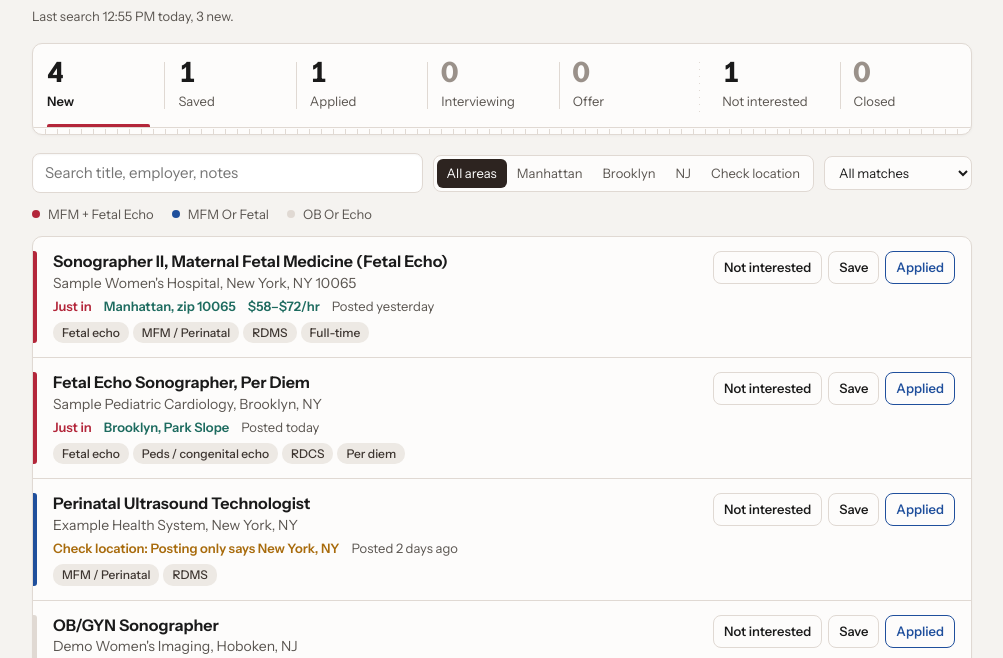
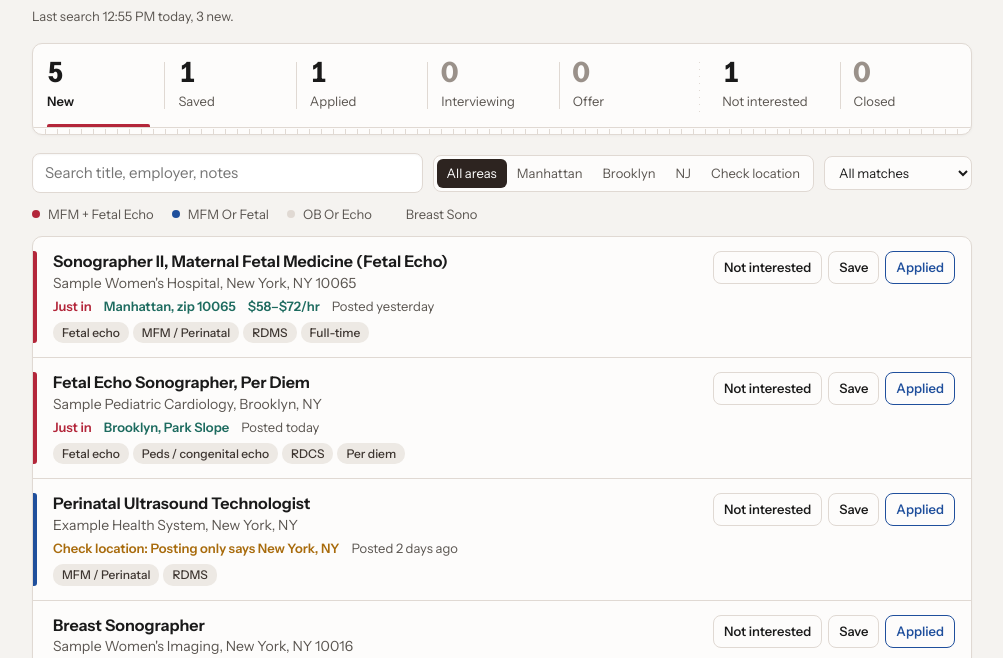
Before and after one commit to ant-personal-ghub/job-tracker, a plain HTML site: page index.html in a window 1280 px wide. Both pictures are taken after a click on the button "Preview with sample data". Shown: the part 133-791 px from the top of the page, without its empty margins (138-1141 px from the left). Drawn offline with Linux system fonts and the light colour scheme.

Commit message:
Add breast tier and legend to job listings

```diff
--- a/index.html
+++ b/index.html
@@ -93,6 +93,7 @@ select.plain { border: 1px solid var(--line); background: var(--surface); border
 .job::before { content: ""; position: absolute; left: 0; top: 14px; bottom: 14px; width: 4px; border-radius: 0 3px 3px 0; background: var(--line); }
 .job[data-tier="top"]::before { background: var(--red); }
 .job[data-tier="strong"]::before { background: var(--blue); }
+.job[data-tier="breast"]::before { background: var(--purple); }
 .job.flash { animation: flash 1.6s ease-out; }
 @keyframes flash { from { background: var(--amber-bg); } to { background: var(--surface); } }
 .job-title { font-size: 16px; font-weight: 650; line-height: 1.3; background: none; border: 0; padding: 0; text-align: left; color: var(--ink); }
@@ -113,6 +114,7 @@ select.plain { border: 1px solid var(--line); background: var(--surface); border
 .legend-dot { display: inline-block; width: 8px; height: 8px; border-radius: 50%; background: var(--line); flex: none; margin-right: 2px; }
 .legend .ltop .legend-dot { background: var(--red); }
 .legend .lstrong .legend-dot { background: var(--blue); }
+.legend .lbreast .legend-dot { background: var(--purple); }
 .actions { display: flex; gap: 6px; align-items: flex-start; flex-wrap: wrap; justify-content: flex-end; }
 .act { border: 1px solid var(--line); background: var(--surface); border-radius: 8px; padding: 6px 10px; font-size: 13px; font-weight: 550; white-space: nowrap; }
 .act:hover { border-color: #b9c6cc; }
@@ -227,6 +229,7 @@ const EMPTY = {
   offer: ["No offers yet", "This is where the good news goes."],
   passed: ["Nothing crossed off", "Jobs marked Not interested are kept here in case you change your mind."],
   closed: ["Nothing closed", "Use Closed for rejections or postings that were filled."],
+  breast: ["No breast sonography jobs", "Breast sonographer postings appear here."],
 };
 const TIER_LABEL = { top: "MFM + Fetal Echo", strong: "MFM Or Fetal", possible: "OB Or Echo" };
 const AREA_LABEL = { manhattan: "Manhattan", brooklyn: "Brooklyn", nj: "New Jersey" };
@@ -518,9 +521,10 @@ function renderJobs() {
       <option value="top"${state.tier === "top" ? " selected" : ""}>MFM + Fetal Echo</option>
       <option value="strong"${state.tier === "strong" ? " selected" : ""}>MFM Or Fetal</option>
       <option value="possible"${state.tier === "possible" ? " selected" : ""}>OB Or Echo</option>
+      <option value="breast"${state.tier === "breast" ? " selected" : ""}>Breast Sono</option>
     </select>
   </div>
-  <div class="legend" aria-hidden="true"><span class="ltop"><span class="legend-dot"></span>MFM + Fetal Echo</span><span class="lstrong"><span class="legend-dot"></span>MFM Or Fetal</span><span class="lpossible"><span class="legend-dot"></span>OB Or Echo</span></div>
+  <div class="legend" aria-hidden="true"><span class="ltop"><span class="legend-dot"></span>MFM + Fetal Echo</span><span class="lstrong"><span class="legend-dot"></span>MFM Or Fetal</span><span class="lpossible"><span class="legend-dot"></span>OB Or Echo</span><span class="lbreast"><span class="legend-dot"></span>Breast Sono</span></div>
   <div id="list">${renderList()}</div>`;
 }
 function visibleJobs() {
@@ -853,6 +857,7 @@ function enterDemo() {
     J("s5", { title: "Ultrasound Technologist, Perinatal", company: "Sample Medical Center", location: "Jersey City, NJ", area: "nj", zone: "Jersey City, NJ", tier: "strong", tags: ["MFM / Perinatal", "Full-time"], salary: "$48/hr", posted: d(9), first_seen: d(9), last_seen: d(1) }),
     J("s6", { title: "Senior Ultrasound Technologist, MFM", company: "Example Faculty Practice", location: "New York, NY", area: "manhattan", zone: "Manhattan, Murray Hill", tier: "strong", tags: ["MFM / Perinatal", "RDMS"], posted: d(12), first_seen: d(12), last_seen: d(3) }),
     J("s7", { title: "Diagnostic Sonographer", company: "Sample Imaging Group", location: "New York, NY", area: "manhattan", zone: "Manhattan, Chelsea", tier: "possible", tags: ["OB/GYN"], posted: d(11), first_seen: d(11), last_seen: d(6) }),
+    J("s8", { title: "Breast Sonographer", company: "Sample Women's Imaging", location: "New York, NY 10016", area: "manhattan", zone: "Manhattan, zip 10016", tier: "breast", tags: ["Breast sono", "RDMS", "Full-time"], salary: "$85k–$105k/yr", posted: d(2), first_seen: d(2) }),
   ].map(j => [j.id, j]));
   state.tracker = { manual: {}, items: {
     s5: { status: "applied", applied_on: ymd(6), follow_up: ymd(-2), notes: "Applied online. Recruiter is Dana, said they'd reach out within two weeks.", updated: d(6) },
```
